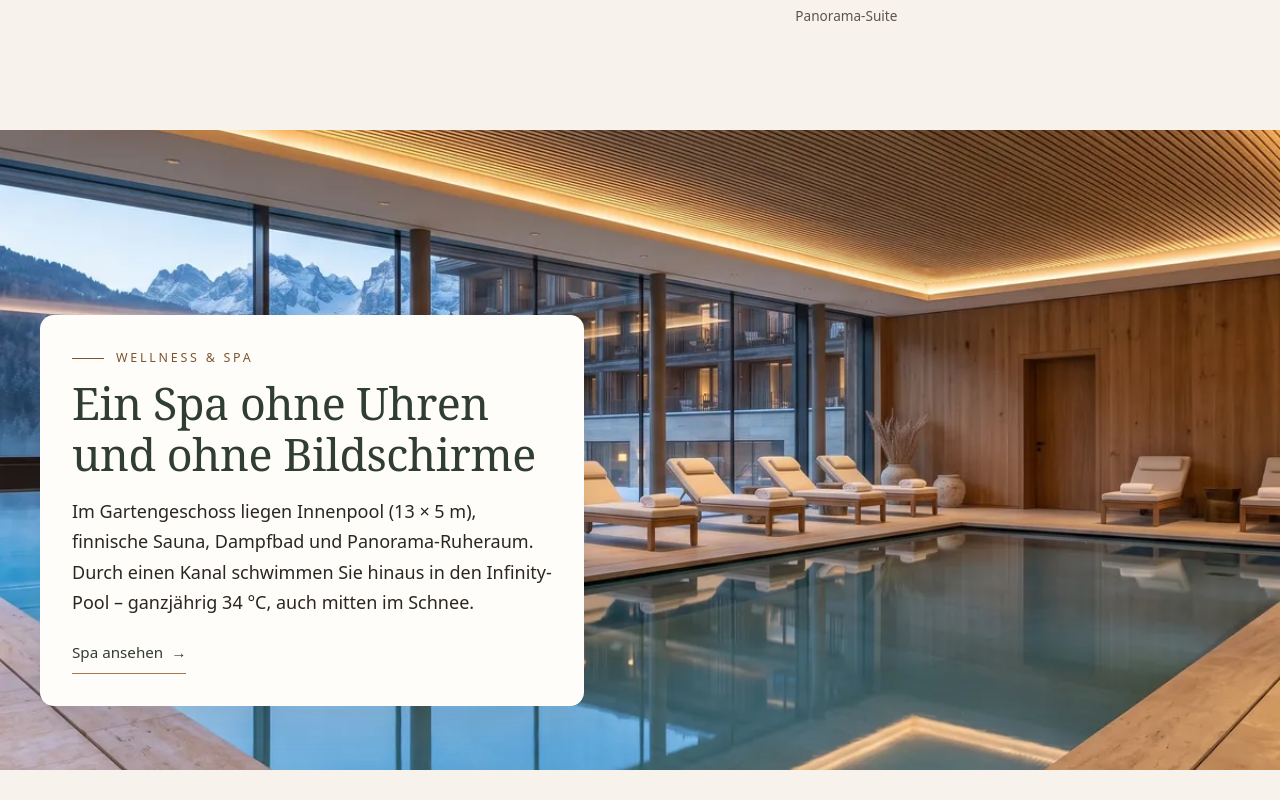
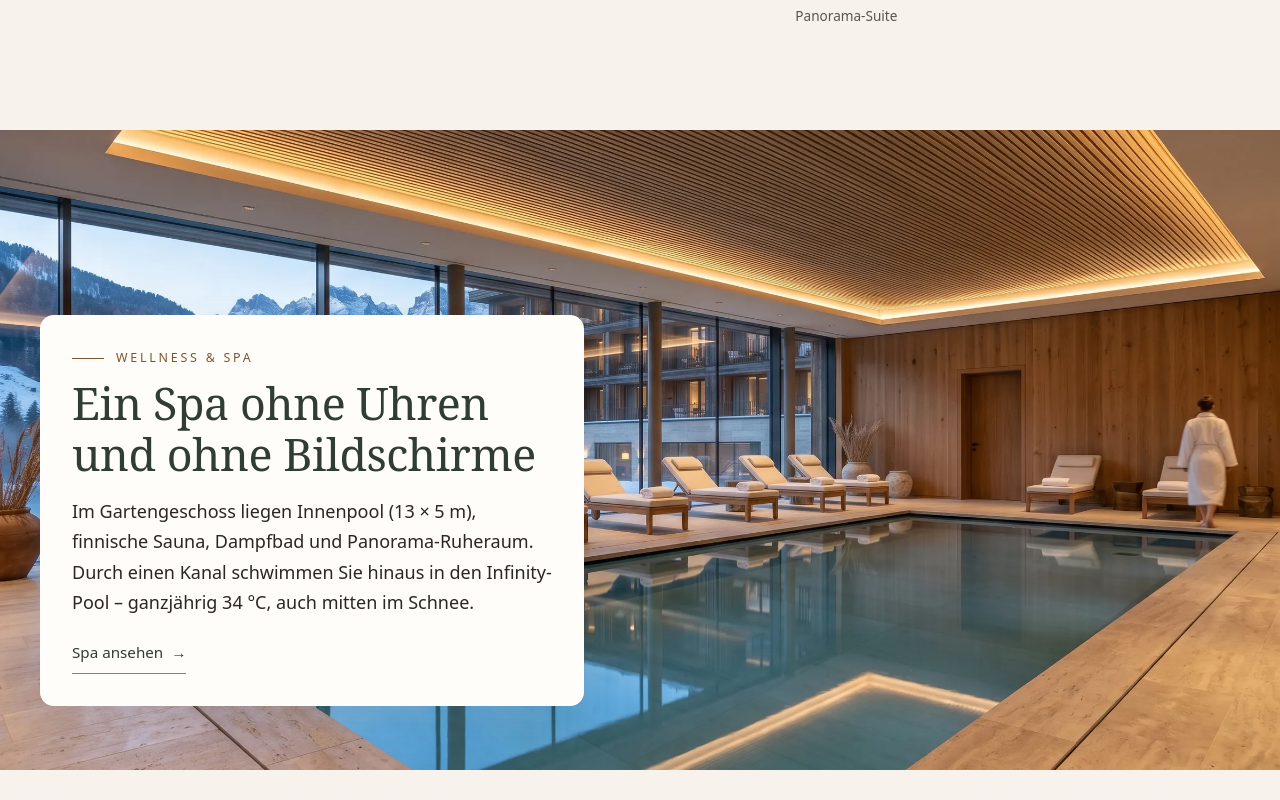
Before and after one commit to rmhodus/website-projekt, a plain HTML site: page index.html in a window 1280 px wide. Shown: the part 2940-3740 px from the top of the page. Drawn offline with Linux system fonts and the light colour scheme.

Commit message:
fix: Fotos als WebP, breites Poolbild auf der Startseite

```diff
--- a/index.html
+++ b/index.html
@@ -133,7 +133,7 @@
 
       <!-- Wellness als Bildbühne -->
       <section class="stage" aria-labelledby="wellness-titel">
-        <img class="stage__img" src="images/wellness-innenpool.webp" alt="Innenpool mit Liegen aus Holz und Panoramafenster zu den verschneiten Bergen" width="1200" height="800" loading="lazy">
+        <img class="stage__img" src="images/wellness-innenpool-breit.webp" alt="Innenpool mit Liegen aus Holz und Panoramafenster zu den verschneiten Bergen" width="2400" height="1340" loading="lazy">
         <div class="container">
           <div class="stage__card">
             <p class="eyebrow">Wellness &amp; Spa</p>
```
Also changed, not shown: images/wellness-innenpool-breit.webp (added).
